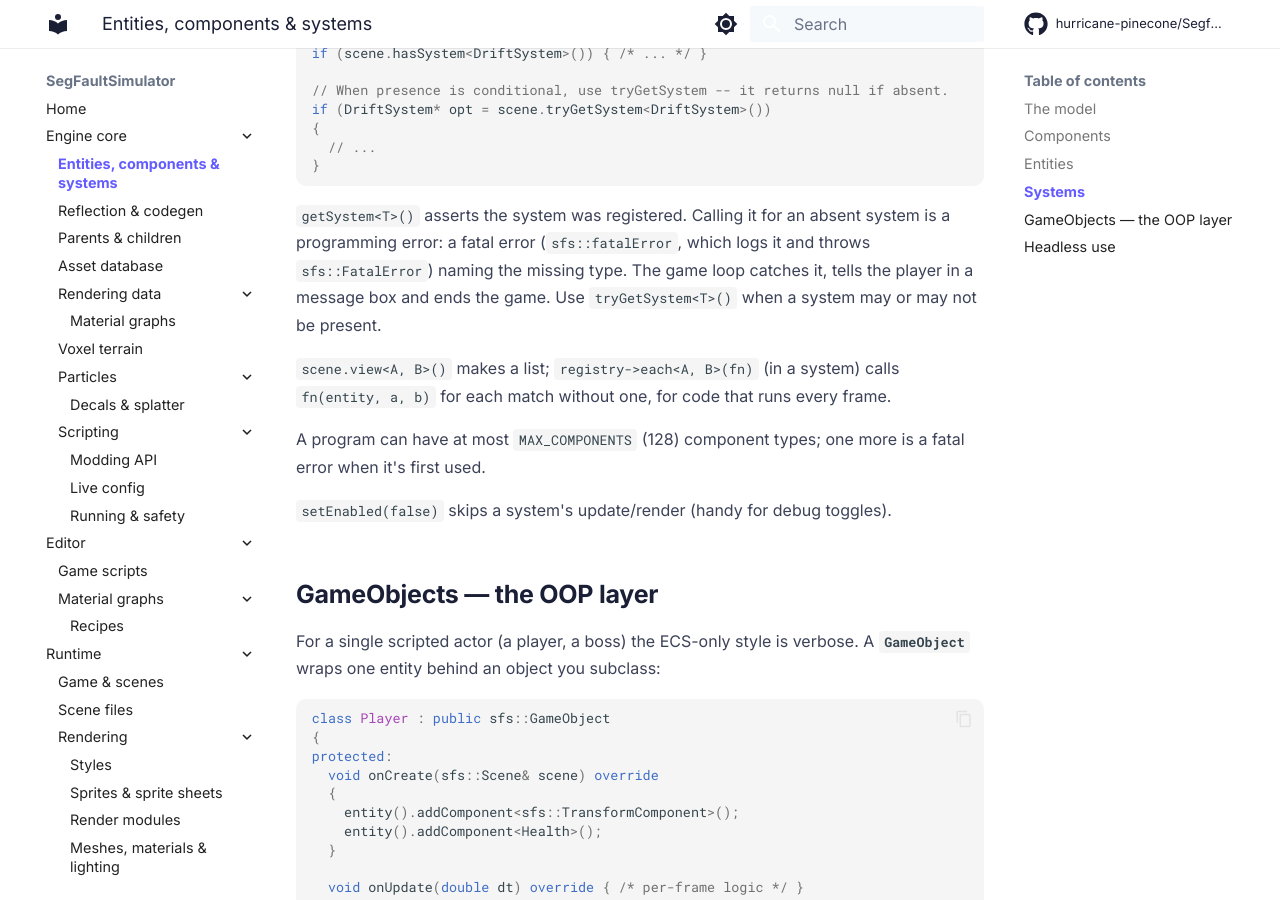
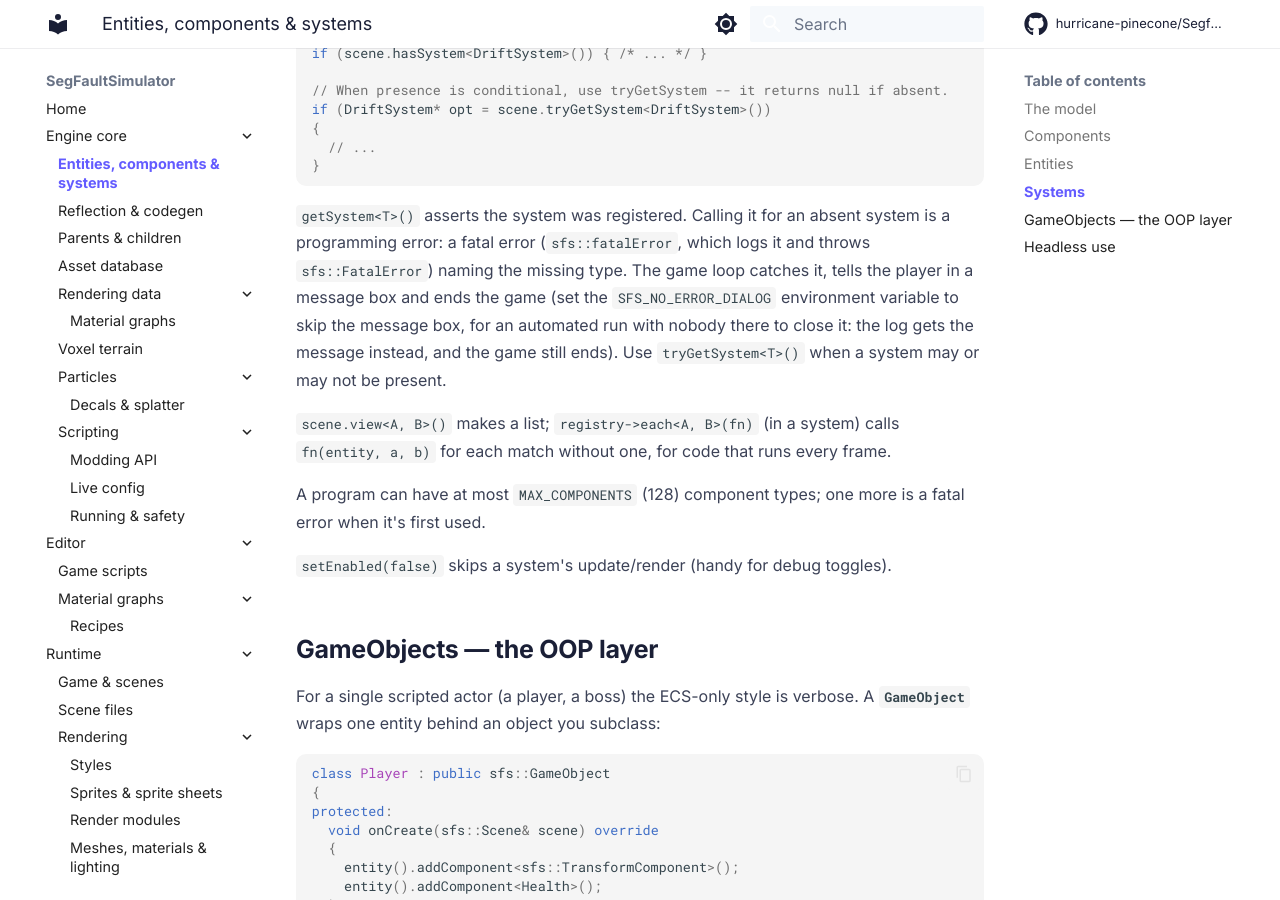
Before and after one commit to hurricane-pinecone/Segfault-Simulator, an MkDocs documentation site: the page built from docs/core/ecs/index.md, in a window 1280 px wide and 900 px high, scrolled down 2679 px. Built offline with MkDocs 1.6.1 and Material for MkDocs 9.7.7, drawn with Linux system fonts in a browser that asks for light colours; comment, search, counter and statistics services are not loaded.

Commit message:
docs: note updateGrassGround, SFS_NO_ERROR_DIALOG, AO heading fix

```diff
--- a/docs/core/ecs/index.md
+++ b/docs/core/ecs/index.md
@@ -123,8 +123,11 @@ if (DriftSystem* opt = scene.tryGetSystem<DriftSystem>())
 `getSystem<T>()` asserts the system was registered. Calling it for an absent
 system is a programming error: a fatal error (`sfs::fatalError`, which logs
 it and throws `sfs::FatalError`) naming the missing type. The game loop
-catches it, tells the player in a message box and ends the game. Use
-`tryGetSystem<T>()` when a system may or may not be present.
+catches it, tells the player in a message box and ends the game (set the
+`SFS_NO_ERROR_DIALOG` environment variable to skip the message box, for an
+automated run with nobody there to close it: the log gets the message instead,
+and the game still ends). Use `tryGetSystem<T>()` when a system may or may
+not be present.
 
 `scene.view<A, B>()` makes a list; `registry->each<A, B>(fn)` (in a system)
 calls `fn(entity, a, b)` for each match without one, for code that runs every
```
Also changed, not shown: docs/editor/index.md (+1 -1 lines), docs/runtime/rendering/backends/index.md (+1 -1 lines).
